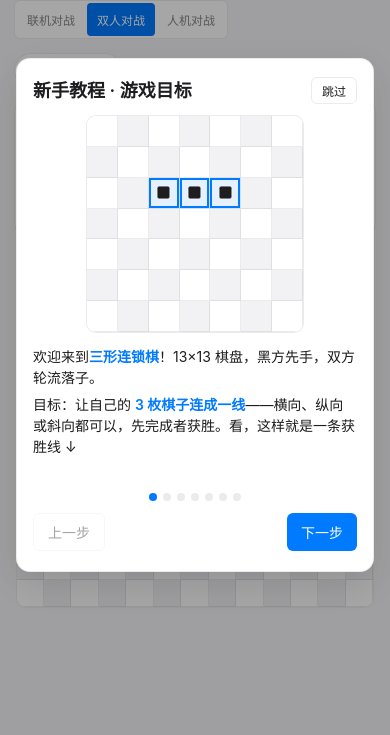
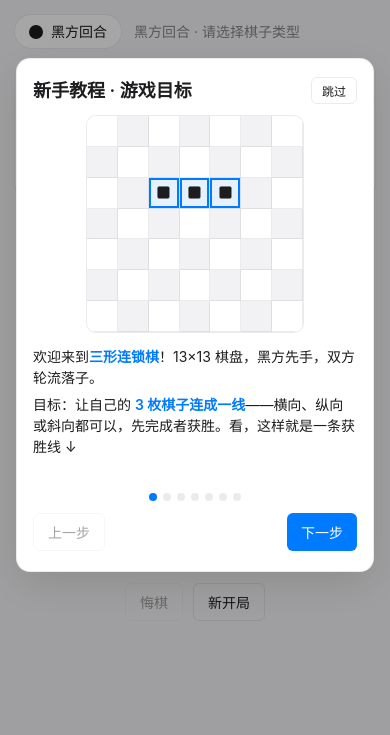
Before and after one commit to ikun1314888/Three, a plain HTML site: page index.html in a window 390 px wide. Shown: the part 107-842 px from the top of the page. Drawn offline with Linux system fonts and the light colour scheme.

Commit message:
UI精简：悔棋/新开局移至棋盘下方操作栏，顶栏仅保留规则/教程/成就/战绩

```diff
--- a/index.html
+++ b/index.html
@@ -569,6 +569,13 @@
   margin: 0 auto;
 }
 
+.board-actions {
+  display: flex;
+  justify-content: center;
+  gap: 10px;
+  margin-top: 14px;
+}
+
 .board {
   display: grid;
   grid-template-columns: repeat(13, 1fr);
@@ -1333,8 +1340,6 @@
     <h1>三形连锁棋</h1>
   </div>
   <div class="header-actions">
-    <button type="button" id="btnUndo" class="btn-ghost">悔棋</button>
-    <button type="button" id="btnNew" class="btn-ghost">新开局</button>
     <button type="button" id="btnRules" class="btn-ghost">规则</button>
     <button type="button" class="btn-ghost" id="btnTutorial">教程</button>
     <button type="button" class="btn-ghost" id="btnAchievements">成就</button>
@@ -1430,6 +1435,10 @@
   <section class="board-wrap" id="boardWrap" aria-label="棋盘">
     <div id="board" class="board" role="grid" aria-label="13 乘 13 棋盘"></div>
   </section>
+  <div class="board-actions" id="boardActions">
+    <button type="button" id="btnUndo" class="btn-ghost">悔棋</button>
+    <button type="button" id="btnNew" class="btn-ghost">新开局</button>
+  </div>
 
 
 
@@ -1759,6 +1768,7 @@
   var joinError = document.getElementById("joinError");
   var btnJoinConfirm = document.getElementById("btnJoinConfirm");
   var boardWrap = document.getElementById("boardWrap");
+  var boardActions = document.getElementById("boardActions");
   var turnBar = document.getElementById("turnBar");
   var selectorSection = document.getElementById("selectorSection");
   var btnReady = document.getElementById("btnReady");
@@ -2245,6 +2255,7 @@
     btnSurrender.disabled = !canSurrender;
     btnNew.classList.toggle("hidden", mode === "online");
     btnNew.disabled = onlineActive;
+    boardActions.classList.toggle("hidden", mode === "online");
     var roomBothIn = mode === "online" && onlinePhase !== "idle" && onlinePhase !== "waiting";
     btnShare.classList.toggle("hidden", roomBothIn);
     btnCopyCode.classList.toggle("hidden", roomBothIn);
```
